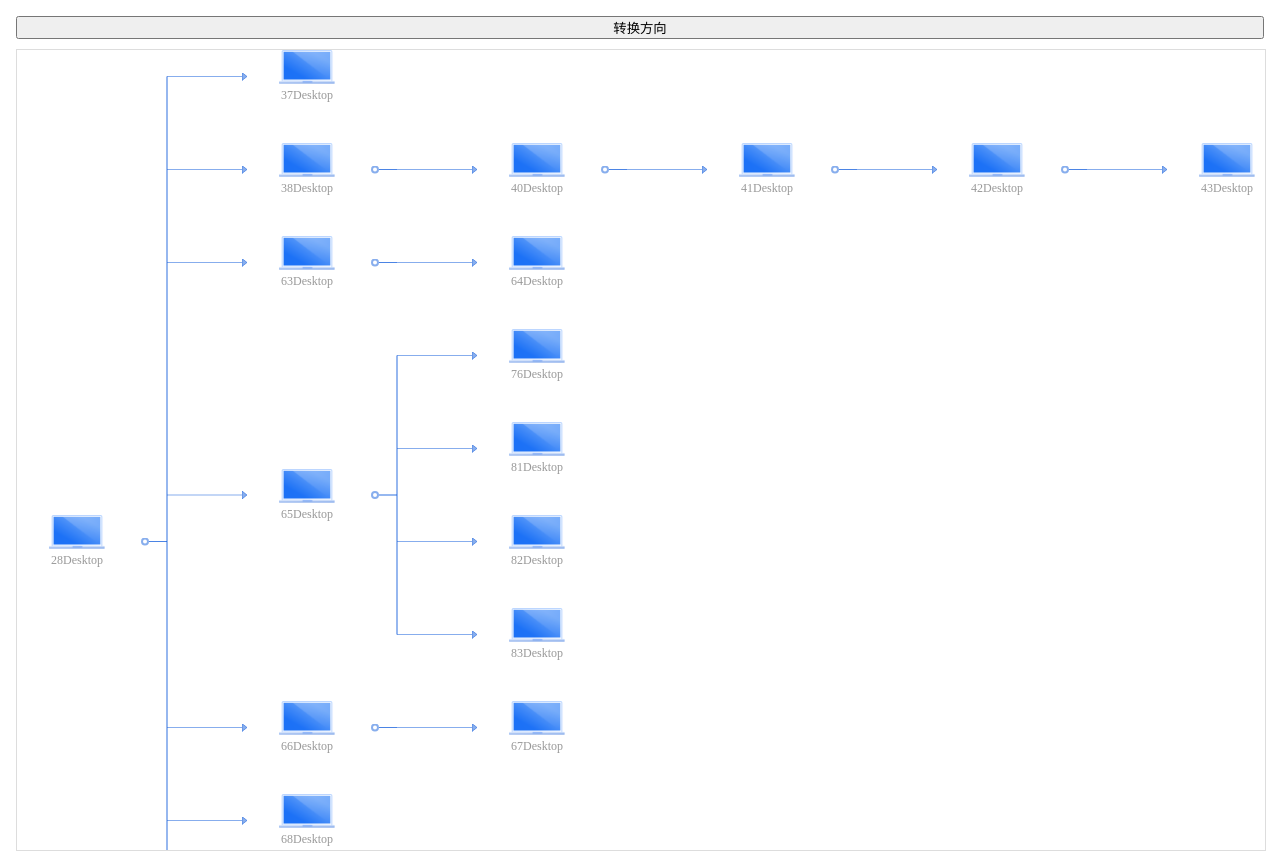
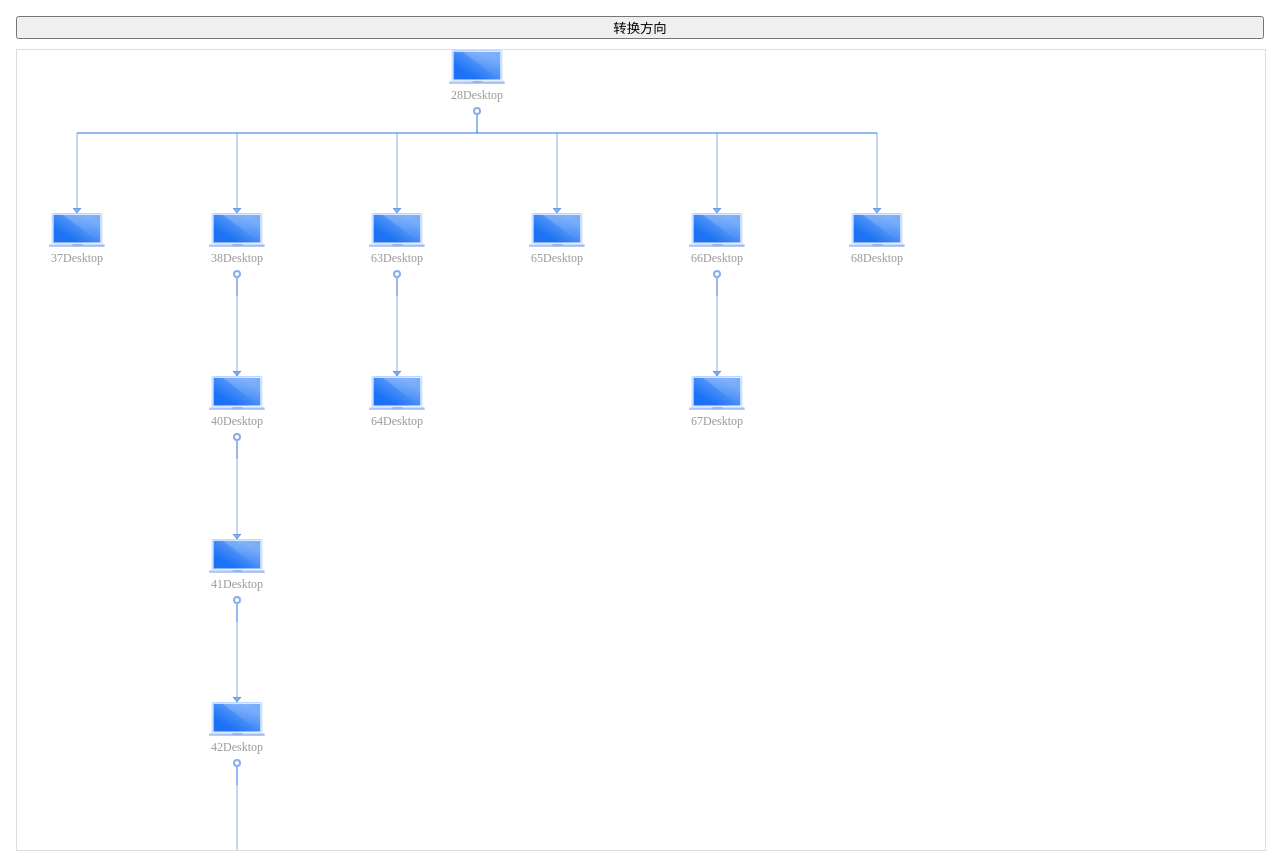
Before and after one commit to Eyes22798/svg-tree-org, a Vue app: page / in a window 1280 px wide. Built offline with nearby package versions, Linux system fonts and the light colour scheme.

Commit message:
refactor: update example

```diff
--- a/example/App.vue
+++ b/example/App.vue
@@ -33,7 +33,7 @@ export default defineComponent({
     SvgTreeOrg,
   },
   setup() {
-    const direction = ref('vertical')
+    const direction = ref('horizontal')
     const data = ref(originData)
     const handleClick = () => {
       if (direction.value === 'vertical') {
--- a/example/data/index.ts
+++ b/example/data/index.ts
@@ -64,40 +64,5 @@ export const originData = [
       id: 68,
       name: "二层4",
       parent_id: 28,
-  },
-  {
-      id: 71,
-      name: "二层5",
-      parent_id: 28,
-  },
-  {
-      id: 72,
-      name: "二层6",
-      parent_id: 28,
-  },
-  {
-      id: 73,
-      name: "二层5-1",
-      parent_id: 71,
-  },
-  {
-      id: 76,
-      name: "1212",
-      parent_id: 65,
-  },
-  {
-      id: 81,
-      name: "2121",
-      parent_id: 65,
-  },
-  {
-    id: 82,
-    name: "2123",
-    parent_id: 65,
-  },
-  {
-    id: 83,
-    name: "2124",
-    parent_id: 65,
   }
 ]
```
